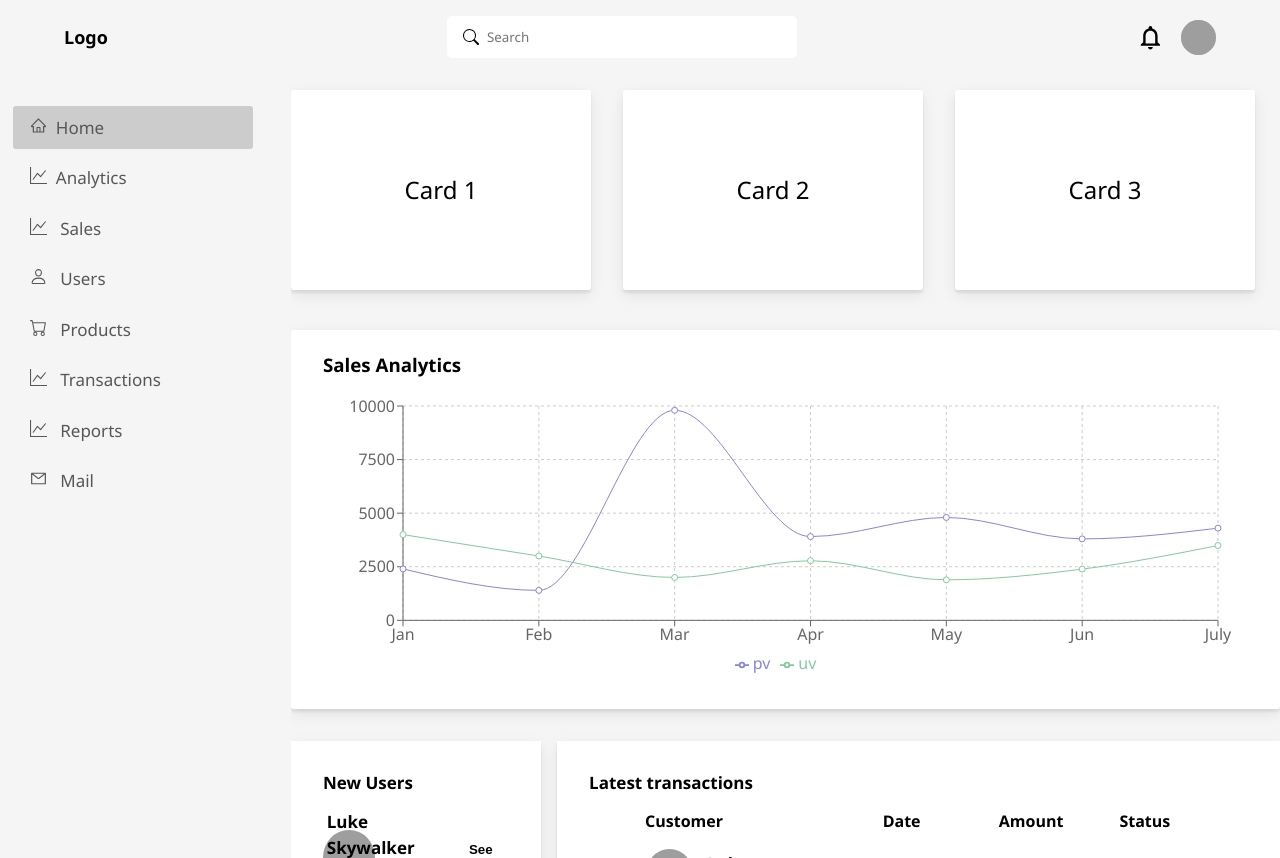
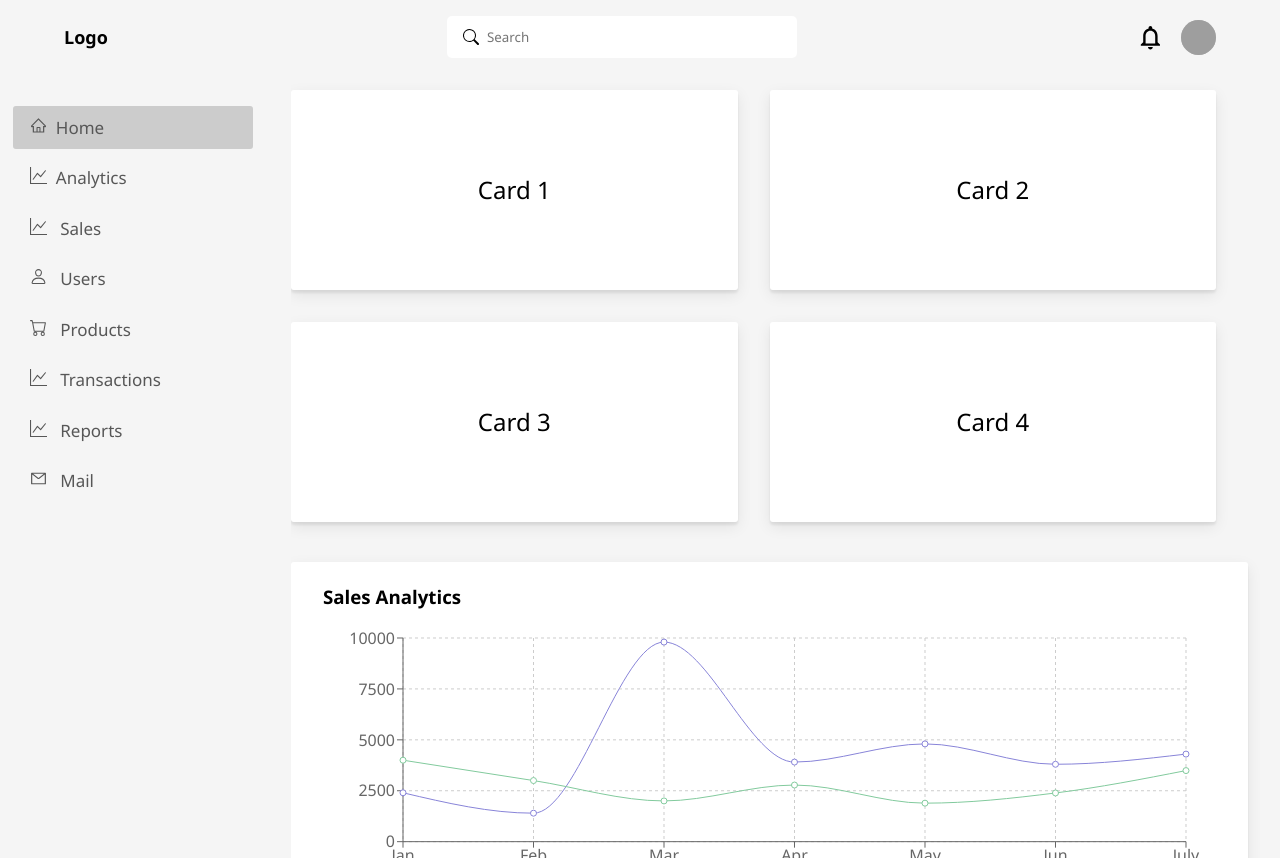
Before and after one commit to CHR-onicles/mini-dashboard, a React (Create React App) app: page / in a window 1280 px wide. Built offline with nearby package versions, Linux system fonts and the light colour scheme; grey boxes are pictures that could not be loaded.

Commit message:
minor stuff

```diff
--- a/src/App/App.styled.ts
+++ b/src/App/App.styled.ts
@@ -24,6 +24,7 @@ export const StyledApp = styled.div`
       left: calc(var(--sidebar-width) + var(--sidebar-page-gap));
       width: calc(100% - (var(--sidebar-width) + var(--sidebar-page-gap)));
       height: 100vh;
+      padding-right: 2rem;
     }
   }
 
--- a/src/App/App.tsx
+++ b/src/App/App.tsx
@@ -58,6 +58,7 @@ const App = () => {
   );
 };
 
+// wrapping App component in router in order to use "useLocation" hook
 export const RootApp = () => (
   <Router>
     <App />
--- a/src/components/Card/Card.styled.ts
+++ b/src/components/Card/Card.styled.ts
@@ -1,17 +1,17 @@
 import styled from "styled-components";
-import { bp, mq, rem, theme } from "../../styles/Utilities.styled";
+import { bp, flexCenter, mq, rem, theme } from "../../styles/Utilities.styled";
 
 export const StyledCard = styled.div`
-  display: grid;
-  place-items: center;
+  ${flexCenter};
   width: 100%;
   height: ${rem(200)};
   background-color: white;
   box-shadow: ${theme.cardBoxShadow};
   border-radius: 3px;
 
-  ${mq(bp.small)} {
-    width: min(100%, ${rem(300)});
+  ${mq(bp.medium)} {
+    flex-basis:  calc(50% - 2rem);
+    /* width: min(100%, ${rem(300)}); */
   }
 
   p {
--- a/src/pages/Home/Home.styled.ts
+++ b/src/pages/Home/Home.styled.ts
@@ -9,7 +9,7 @@ export const StyledHome = styled.div`
     align-items: center;
     gap: 1.5rem;
 
-    ${mq(bp.small)} {
+    ${mq(bp.medium)} {
       flex-flow: row wrap;
       gap: 2rem;
       justify-content: start;
--- a/src/pages/Home/index.tsx
+++ b/src/pages/Home/index.tsx
@@ -14,6 +14,7 @@ export const Home = ({ className }: Props) => {
         <Card number={1} />
         <Card number={2} />
         <Card number={3} />
+        <Card number={4} />
       </div>
       <div className="chart-container">
         <Chart />
```
